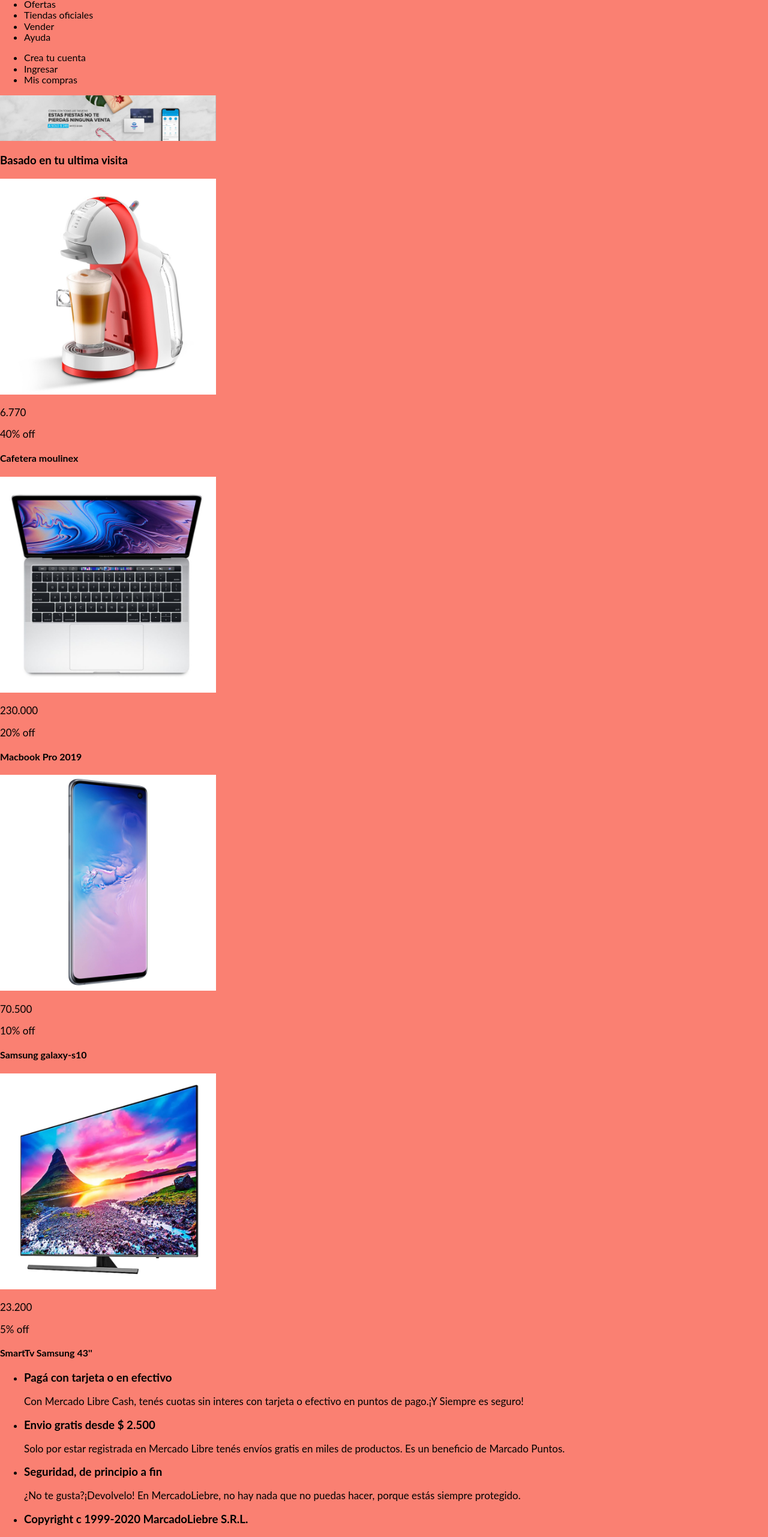
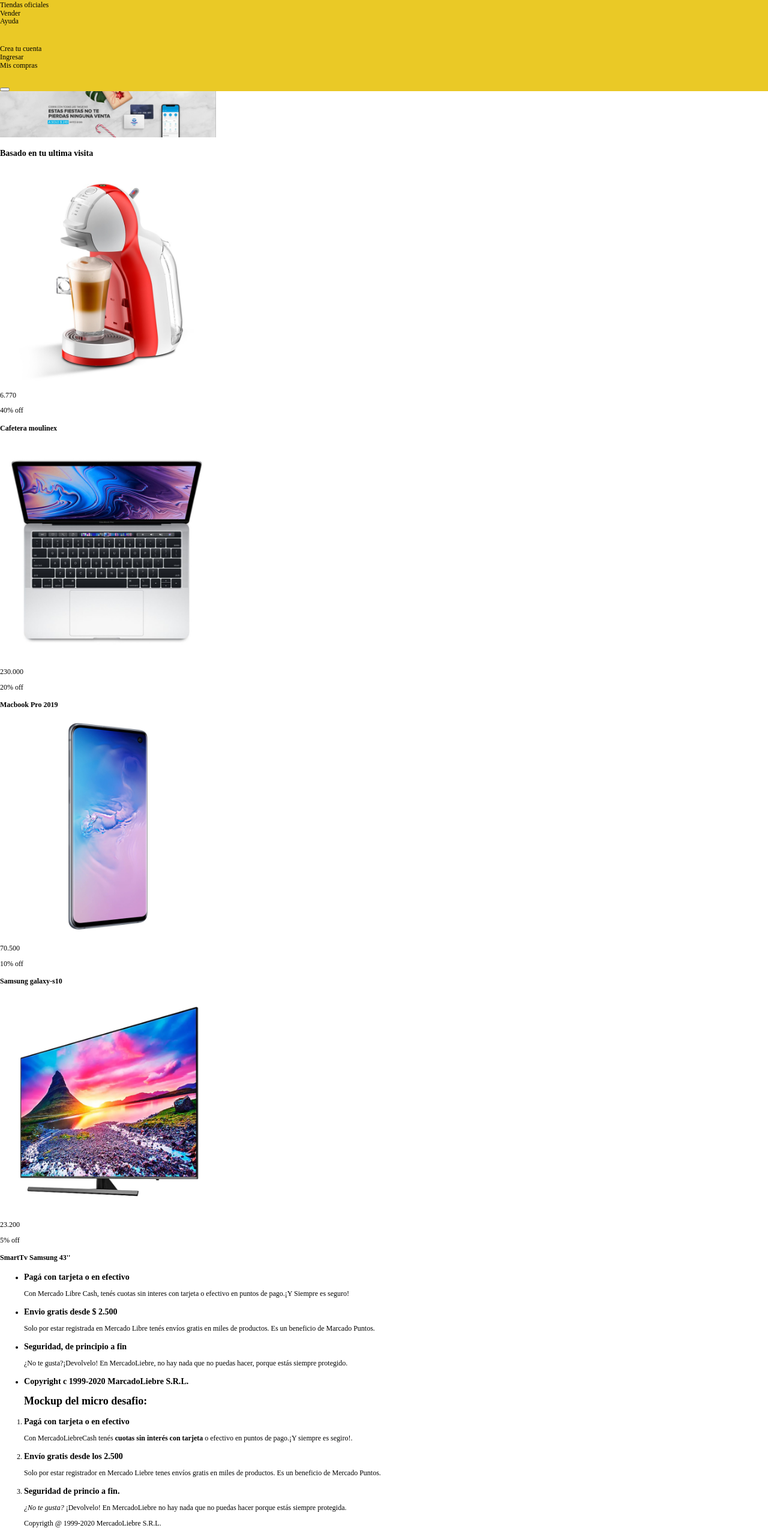
Before and after one commit to davidJuncos/MercadoLiebre, a website: page views/home.html in a window 1280 px wide. Shown: the part 177-2740 px from the top of the page at 60% size. Drawn offline with nearby package versions, Linux system fonts and the light colour scheme.

Commit message:
mas  cambios

```diff
--- a/public/css/styles.css
+++ b/public/css/styles.css
@@ -1,31 +1,33 @@
-body{background-color: salmon;
-font-family: 'Lato',sans-serif;
+header{
+    background-color: #EAC926;;
 }
+top-header p{
+text-align: center;
+}
+body{
+font-family: 'Robot';
+font-size: 12px;
+}
+header nav ul{
+    padding: 10px 0;
 
-h1{ font-size: 50px;
-    font-weight: 300;
+  }
+
+header nav ul li{
+  list-style-type: none;
 }
-
-h2 {
-    font-size: 28px;
+header nav ul li a{
+    text-decoration: none;
+    color: black;
+  }
+header button.bars-menu {
+border-radius: 5px;
+background-color: #03264c;
+color: white;
+padding: 10px;
+font-size: 20px;
 }
-p{
-    font-size: 17px;
-}
-p strong{
-    background-color: orchid;
-    color: white;
-    font-style: italic;
-}
-strong{
-    color: green;
-}
-.parrafo-destacado{
-    color: yellowgreen;
-    font-size: 38px;
-    line-height: 38px;
-}
-parrafo-destacado em{
-    color: white;
-    text-transform: uppercase;
-}
+header .button-container{
+    text-align: center;
+    padding: 10px;
+    }
--- a/views/home.html
+++ b/views/home.html
@@ -12,10 +12,13 @@
 </head>
     <body>
     <header>
+        <div class="top-header">
 
         <img src="/images/logo-mercado-liebre.svg" width="360" alt="logo de mercado libre">
         <div> <input type="text" placeholder="Busca aquí"></div>
         <p> Compra en cuotas y sin targeta de crédito </p>
+
+    </div>
         <nav>
             <ul>
                 <li>Ofertas</li>
@@ -24,13 +27,27 @@
                 <li>Ayuda</li>
             </ul>
             <ul>
-                <li>Crea tu cuenta</li>
-                <li>Ingresar</li>
-                <li>Mis compras</li>
+                <li>
+                    <a href="">Crea tu cuenta
+                        <i class="far fa-address-card"></i>
+                    </a>
+                </li>
+                <li>
+                    <a href="">Ingresar
+                        <i class="far fa-address-card"></i>
+                    </a>
+                </li>
+                <li>
+                    <a href="">Mis compras
+                        <i class="far fa-address-card"></i>
+                    </a>
+                </li>
 
             </ul>
         </nav>
-
+        <button>
+            <i class="https://cssbuttongenerator.com/"></i>
+        </button>
     </header>
     <section>
         <img src="/images/img-home-banner.jpg" width="360" alt="imagen de banner">
```
